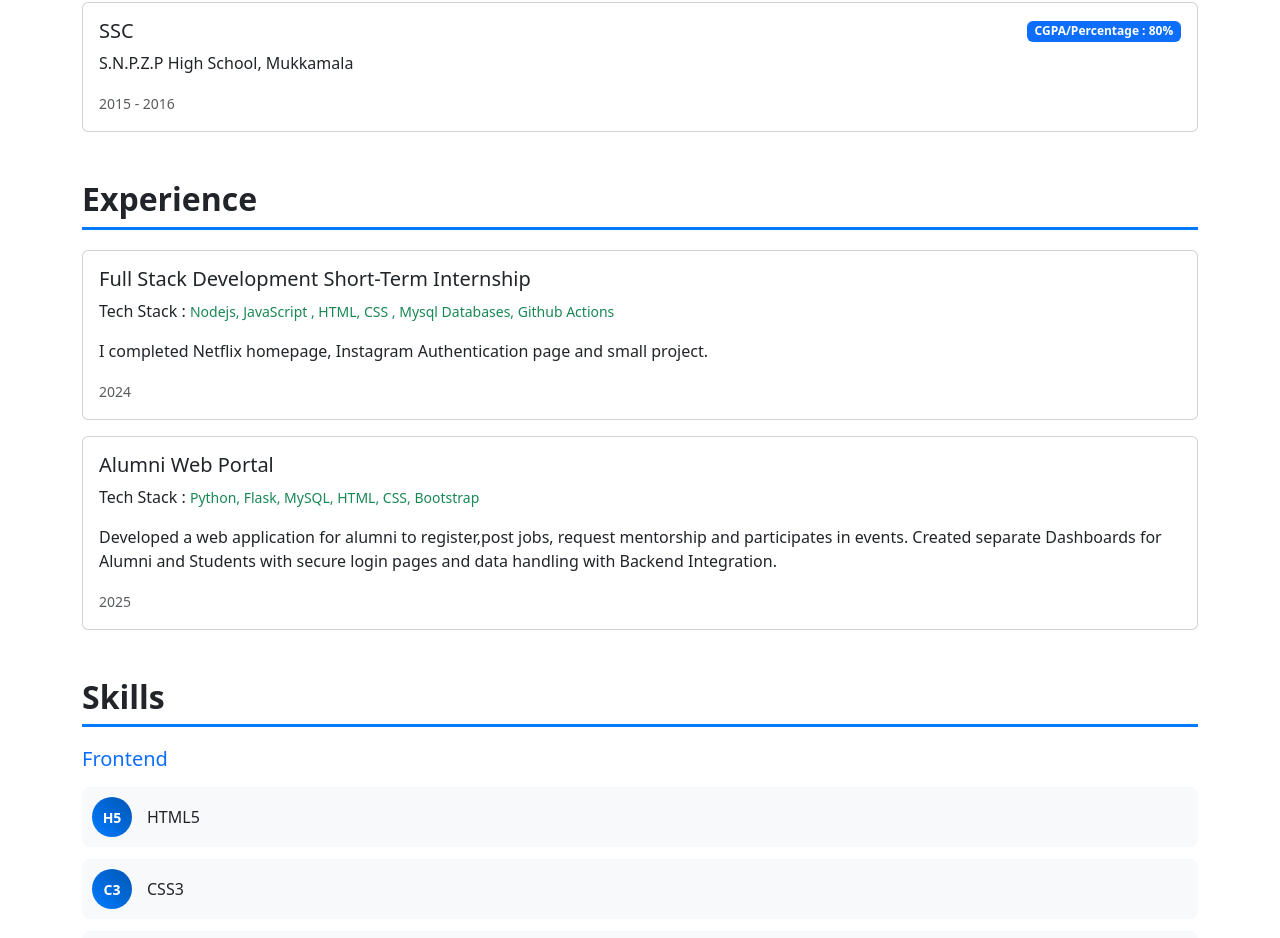
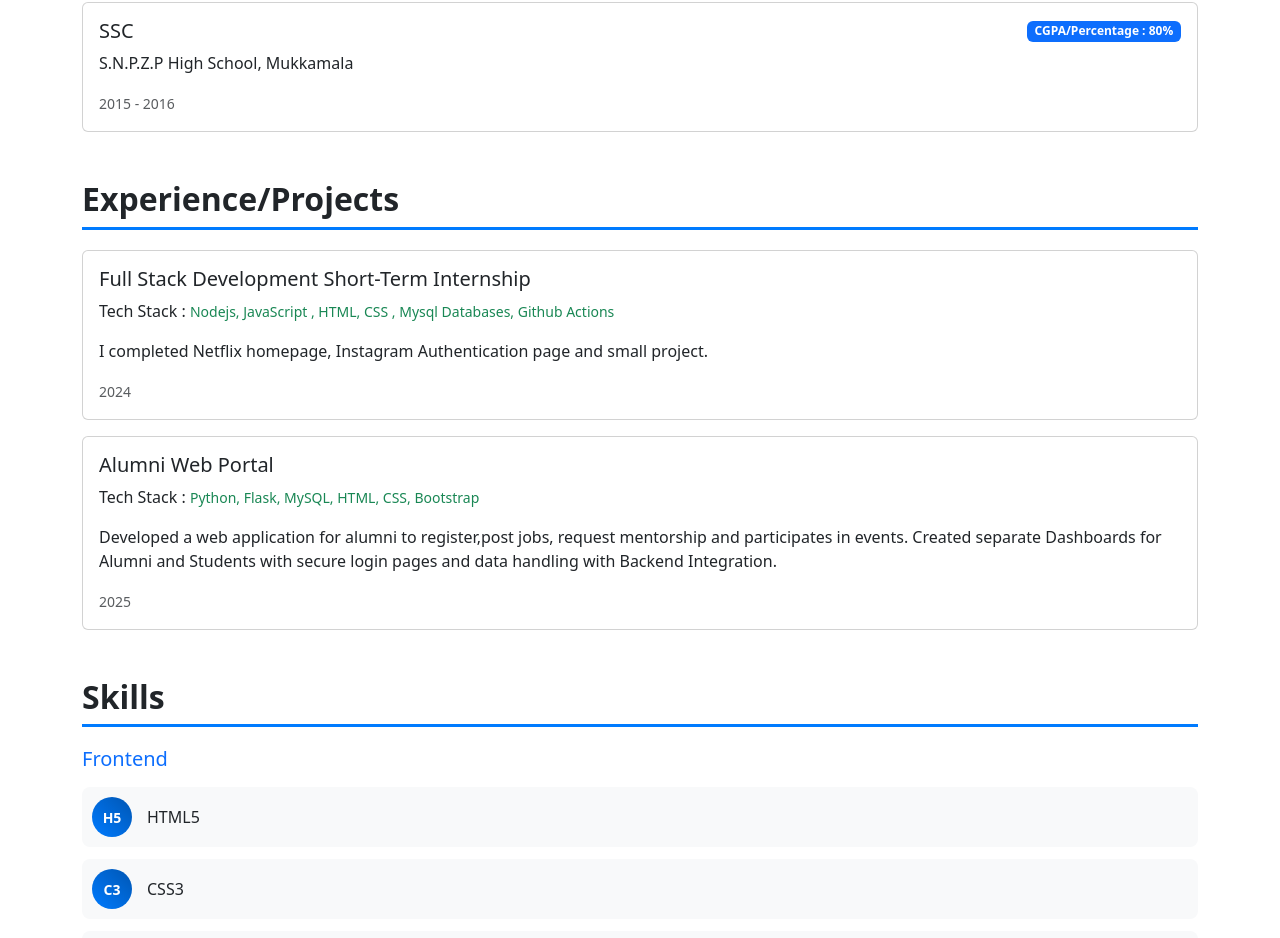
Before and after one commit to BhanuSundhar/Portfolio, a plain HTML site: page index.html in a window 1280 px wide. Shown: the part 811-1749 px from the top of the page. Drawn offline with nearby package versions, Linux system fonts and the light colour scheme.

Commit message:
Update index.html

```diff
--- a/index.html
+++ b/index.html
@@ -151,7 +151,7 @@
 
     <!-- Experience Section -->
     <section id="experience" class="mb-5">
-      <h2 class="section-title">Experience</h2>
+      <h2 class="section-title">Experience/Projects</h2>
       <div class="card mb-3">
         <div class="card-body">
           <h5 class="card-title">Full Stack Development Short-Term Internship</h5>
```
